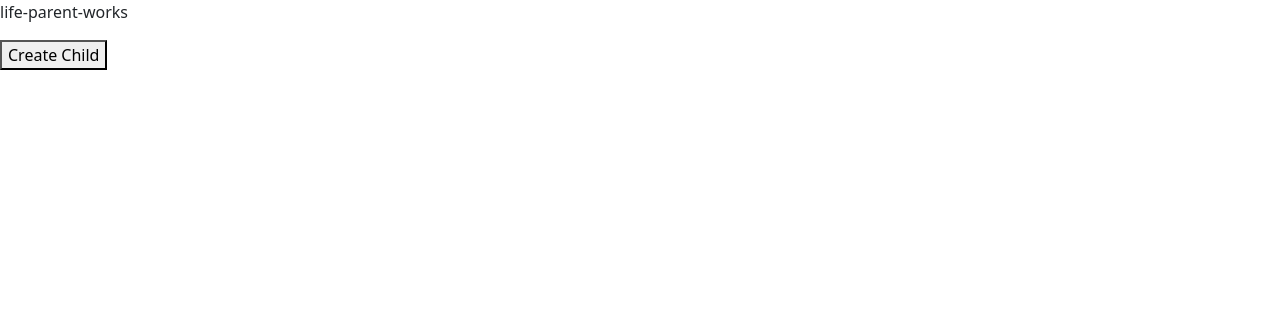
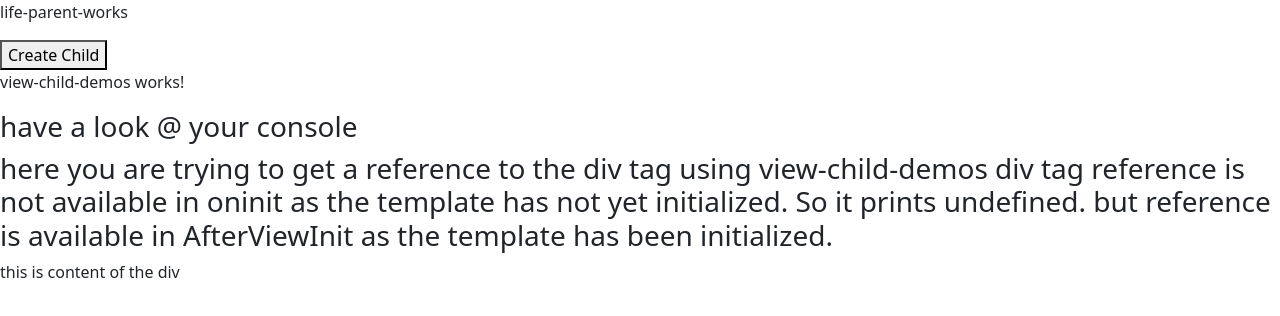
Before and after one commit to SE-rahulmandal18/Angular, an Angular app in the folder Angular/my-app/: page / in a window 1280 px wide. Shown: the top 316 px of the page. Built offline with nearby package versions, Linux system fonts and the light colour scheme.

Commit message:
afterviewInit & ViewChild concept

```diff
--- a/Angular/my-app/src/app/app.component.html
+++ b/Angular/my-app/src/app/app.component.html
@@ -72,3 +72,5 @@
 
 <!--  life-cycle-hooks -->
 <life-cycle-parent></life-cycle-parent>
+
+<view-child-demos></view-child-demos>
--- a/Angular/my-app/src/app/app.module.ts
+++ b/Angular/my-app/src/app/app.module.ts
@@ -26,6 +26,7 @@ import { FilterComponent } from './filter/filter.component';
 import { MyFilterPipe } from './my-filter.pipe';
 import { LifeCycleParentComponent } from './life-cycle-parent/life-cycle-parent.component';
 import { LifeCycleChildComponent } from './life-cycle-child/life-cycle-child.component';
+import { ViewChildDemosComponent } from './view-child-demos/view-child-demos.component';
 
 
 
@@ -52,7 +53,8 @@ import { LifeCycleChildComponent } from './life-cycle-child/life-cycle-child.com
     FilterComponent,
     MyFilterPipe,
     LifeCycleParentComponent,
-    LifeCycleChildComponent
+    LifeCycleChildComponent,
+    ViewChildDemosComponent
     // SampleDirective
   ],
   imports: [
--- /dev/null
+++ b/Angular/my-app/src/app/view-child-demos/view-child-demos.component.html
@@ -0,0 +1,16 @@
+<p>view-child-demos works!</p>
+
+<h3> have a look  &#64; your console </h3>
+
+<h3> here you are trying to get a reference to the
+    div tag using view-child-demos
+
+    div tag reference is not available in oninit as the template has not yet initialized.
+    So it prints undefined. but reference is available in AfterViewInit as the template
+    has been initialized.
+</h3>
+
+<div *ngIf="true">
+    <div #myDiv>this is content of the div</div>
+
+</div>
--- /dev/null
+++ b/Angular/my-app/src/app/view-child-demos/view-child-demos.component.ts
@@ -0,0 +1,19 @@
+import { Component, OnInit, ElementRef, ViewChild, AfterViewInit } from '@angular/core';
+
+@Component({
+  selector: 'view-child-demos',
+  templateUrl: './view-child-demos.component.html',
+  styleUrl: './view-child-demos.component.css'
+})
+export class ViewChildDemosComponent implements OnInit, AfterViewInit{
+
+  @ViewChild('myDiv') vc?: ElementRef<HTMLDivElement>;
+  ngOnInit() {
+      console.log('attempting to access the div tag in ngOnInit',this.vc);  // undefined
+  }
+
+  ngAfterViewInit() {
+      console.log('attempting to access the div tag in ngAfterViewInit', this.vc);   // div
+  }
+
+}
```
Also changed, not shown: Angular/my-app/src/app/view-child-demos/view-child-demos.component.css (added), 1 other file (tests, documents, lock files or other folders).
